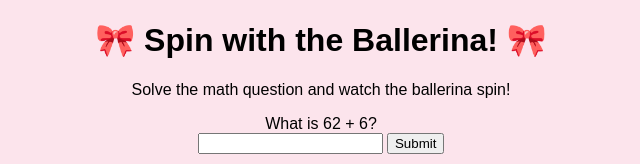
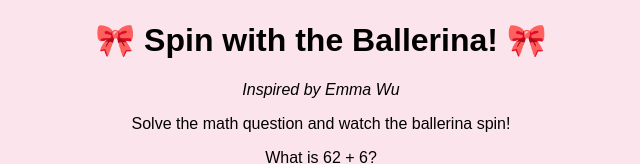
Before and after one commit to TLE-Tommy/ballerina-math-game, a plain HTML site: page index.html in a window 1280 px wide. Shown: the top 164 px of the page, without its empty margins (319-959 px from the left). Drawn offline with Linux system fonts and the light colour scheme.

Commit message:
Update index.html

```diff
--- a/index.html
+++ b/index.html
@@ -42,6 +42,7 @@
 </head>
 <body>
   <h1>🎀 Spin with the Ballerina! 🎀</h1>
+  <p><em>Inspired by Emma Wu</em></p>
   <p>Solve the math question and watch the ballerina spin!</p>
 
   <div id="question"></div>
```
